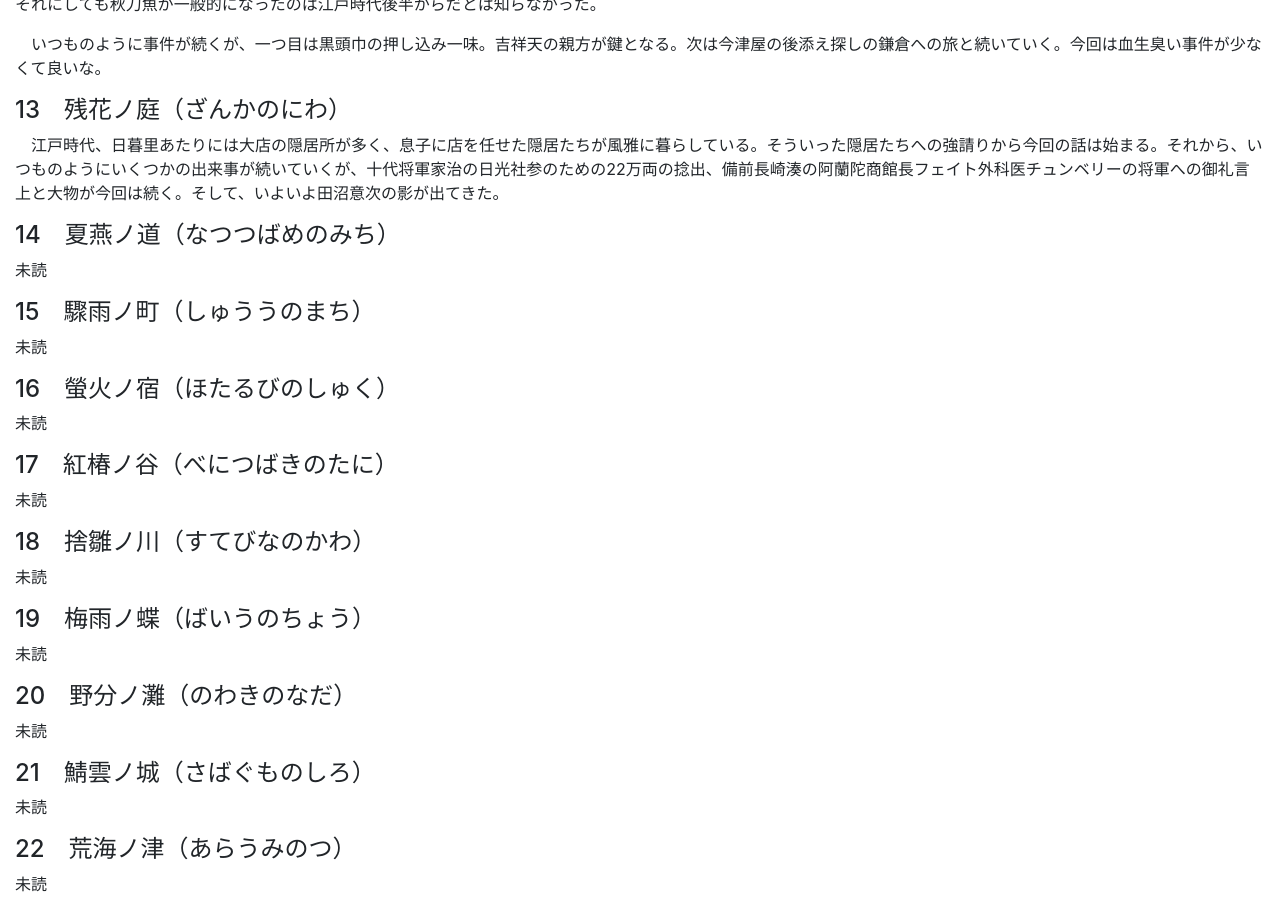
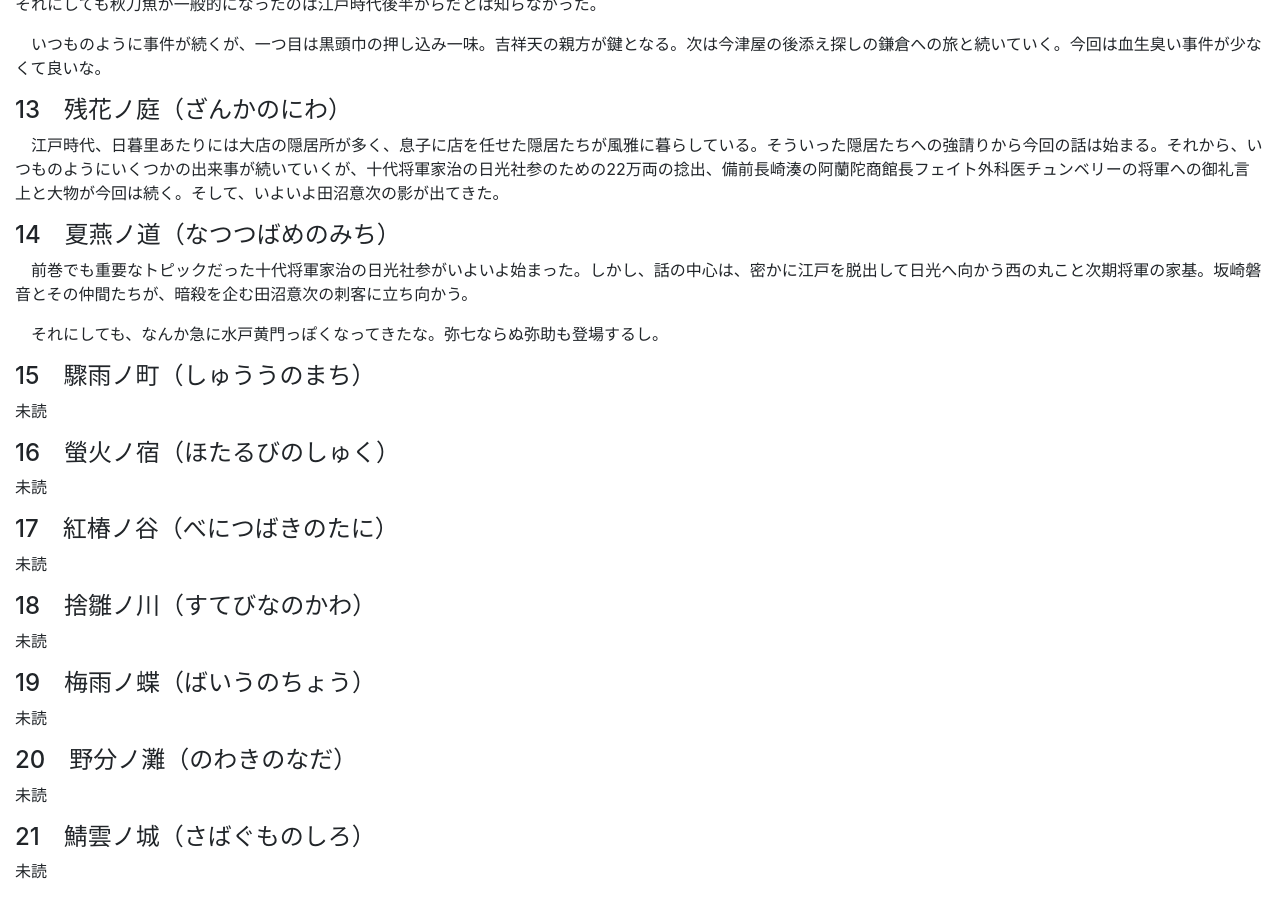
Before and after one commit to tomot/tomot.github.io, a Jekyll site: the page built from pages/book-saeki.md, in a window 1280 px wide and 900 px high, scrolled down 1676 px. Built offline with Jekyll 4.4.1, drawn with Linux system fonts in a browser that asks for light colours; nearby versions of some CDN libraries; some of the changed text lies outside the part shown.

Commit message:
add a book by Saeki

```diff
--- a/pages/book-saeki.md
+++ b/pages/book-saeki.md
@@ -70,7 +70,9 @@ categories: 読書
 
 #### 14　夏燕ノ道（なつつばめのみち）
 
-未読
+　前巻でも重要なトピックだった十代将軍家治の日光社参がいよいよ始まった。しかし、話の中心は、密かに江戸を脱出して日光へ向かう西の丸こと次期将軍の家基。坂崎磐音とその仲間たちが、暗殺を企む田沼意次の刺客に立ち向かう。
+
+　それにしても、なんか急に水戸黄門っぽくなってきたな。弥七ならぬ弥助も登場するし。
 
 #### 15　驟雨ノ町（しゅううのまち）
 
```
Also changed, not shown: other parts of pages/book-saeki.md (+1 -1 lines), book.md (+1 -1 lines), index.md (+1 -1 lines).
